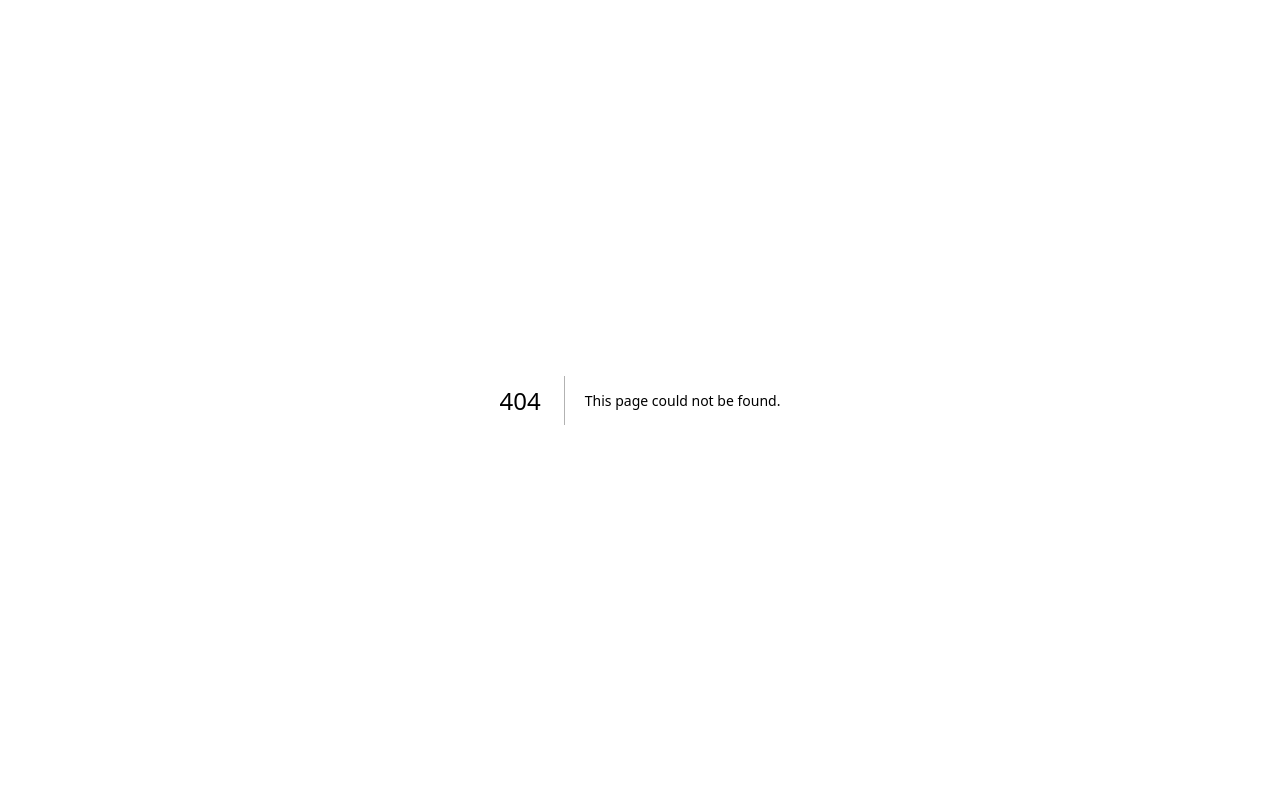
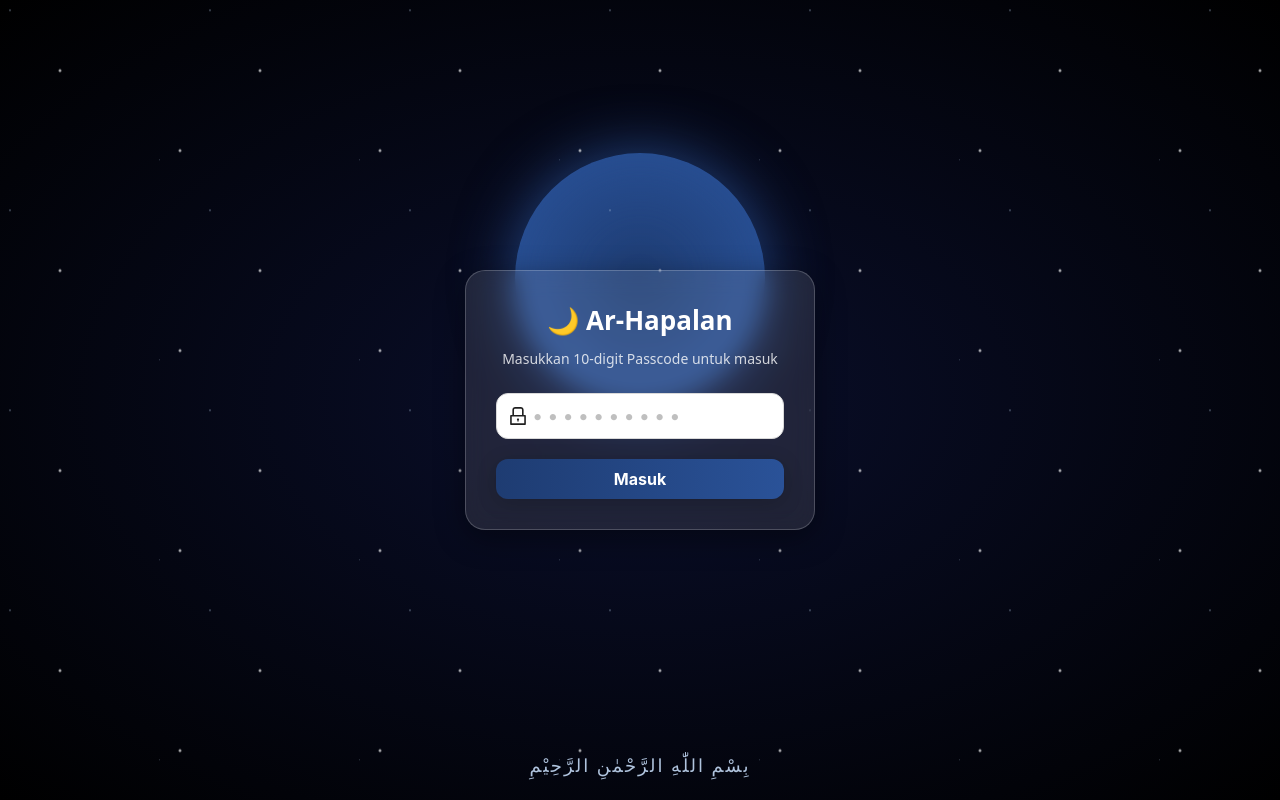
Before and after one commit to rid-cmyk/laporan_hafalan_ar, a Next.js app: page /login in a window 1280 px wide. Before the commit this address had no page. Built offline with nearby package versions, Linux system fonts and the light colour scheme.

Commit message:
login page

```diff
--- /dev/null
+++ b/app/login/login.css
@@ -0,0 +1,130 @@
+.login-container {
+  height: 100vh;
+  width: 100vw;
+  display: flex;
+  justify-content: center;
+  align-items: center;
+  background: radial-gradient(ellipse at center, #0a0f2c 0%, #000 100%);
+  overflow: hidden;
+  position: relative;
+}
+
+/* 🪐 Floating Planet */
+.planet {
+  position: absolute;
+  top: 20%;
+  left: 50%;
+  transform: translateX(-50%);
+  width: 250px;
+  height: 250px;
+  background: radial-gradient(circle, #1e3c72, #2a5298);
+  border-radius: 50%;
+  box-shadow: 0 0 60px rgba(42, 82, 152, 0.8),
+              0 0 100px rgba(42, 82, 152, 0.6) inset;
+  animation: float 6s ease-in-out infinite;
+  z-index: 0;
+}
+
+/* 🌟 Stars background */
+.stars,
+.stars2 {
+  position: absolute;
+  width: 200%;
+  height: 200%;
+  background-repeat: repeat;
+  background-size: 200px 200px;
+  z-index: 0;
+}
+
+.stars {
+  background-image: radial-gradient(2px 2px at 20px 30px, white, transparent),
+                    radial-gradient(2px 2px at 100px 150px, white, transparent),
+                    radial-gradient(1px 1px at 250px 80px, white, transparent),
+                    radial-gradient(1px 1px at 300px 300px, white, transparent);
+  animation: moveStars 60s linear infinite;
+}
+
+.stars2 {
+  background-image: radial-gradient(1px 1px at 50px 50px, #b0c4de, transparent),
+                    radial-gradient(1px 1px at 200px 200px, #b0c4de, transparent),
+                    radial-gradient(2px 2px at 400px 100px, #b0c4de, transparent);
+  animation: moveStars 120s linear infinite;
+}
+
+/* 🌙 Login Card */
+.login-card {
+  position: relative;
+  z-index: 10;
+  width: 350px;
+  padding: 30px;
+  background: rgba(255, 255, 255, 0.1);
+  backdrop-filter: blur(12px);
+  -webkit-backdrop-filter: blur(12px);
+  border: 1px solid rgba(255, 255, 255, 0.2);
+  border-radius: 20px;
+  text-align: center;
+  color: white;
+  box-shadow: 0 8px 30px rgba(0, 0, 0, 0.4);
+}
+
+.title {
+  font-size: 26px;
+  font-weight: bold;
+  margin-bottom: 8px;
+}
+
+.subtitle {
+  font-size: 14px;
+  opacity: 0.8;
+  margin-bottom: 24px;
+}
+
+/* 🔐 Input & Button */
+.passcode-input {
+  margin-bottom: 20px;
+  text-align: center;
+  letter-spacing: 4px;
+  font-size: 20px;
+  border-radius: 12px;
+}
+
+.login-button {
+  background: linear-gradient(90deg, #1e3c72, #2a5298);
+  border: none;
+  border-radius: 12px;
+  font-weight: bold;
+  box-shadow: 0 4px 20px rgba(0, 0, 0, 0.2);
+}
+
+.footer {
+  position: absolute;
+  bottom: 20px;
+  width: 100%;
+  text-align: center;
+  color: #b0c4de;
+  font-size: 18px;
+  font-family: "Scheherazade New", serif;
+  letter-spacing: 2px;
+}
+
+/* 🌟 Floating & moving animations */
+@keyframes float {
+  0% {
+    transform: translate(-50%, 0px);
+  }
+  50% {
+    transform: translate(-50%, -20px);
+  }
+  100% {
+    transform: translate(-50%, 0px);
+  }
+}
+
+@keyframes moveStars {
+  from {
+    transform: translateY(0);
+  }
+  to {
+    transform: translateY(-1000px);
+  }
+}
--- /dev/null
+++ b/app/login/page.tsx
@@ -0,0 +1,48 @@
+"use client";
+
+import React, { useState } from "react";
+import { Input, Button } from "antd";
+import { LockOutlined } from "@ant-design/icons";
+import { motion } from "framer-motion";
+import "./login.css";
+
+export default function LoginPage() {
+  const [passcode, setPasscode] = useState("");
+
+  return (
+    <div className="login-container">
+      {/* 🌍 3D Floating Planet Background */}
+      <div className="planet" />
+      <div className="stars" />
+      <div className="stars2" />
+
+      {/* ✨ Glass Login Card */}
+      <motion.div
+        className="login-card"
+        initial={{ opacity: 0, y: 50, scale: 0.8 }}
+        animate={{ opacity: 1, y: 0, scale: 1 }}
+        transition={{ duration: 0.8, ease: "easeOut" }}
+      >
+        <h2 className="title">🌙 Ar-Hapalan</h2>
+        <p className="subtitle">Masukkan 10-digit Passcode untuk masuk</p>
+
+        <Input
+          maxLength={10}
+          value={passcode}
+          onChange={(e) => setPasscode(e.target.value)}
+          placeholder="••••••••••"
+          prefix={<LockOutlined />}
+          size="large"
+          className="passcode-input"
+        />
+
+        <Button type="primary" size="large" block className="login-button">
+          Masuk
+        </Button>
+      </motion.div>
+
+      {/* ✨ Islamic Footer */}
+      <div className="footer">بِسْمِ اللّٰهِ الرَّحْمٰنِ الرَّحِيْمِ</div>
+    </div>
+  );
+}
--- a/package.json
+++ b/package.json
@@ -16,6 +16,7 @@
     "@prisma/extension-accelerate": "^2.0.2",
     "bcrypt": "^6.0.0",
     "bcryptjs": "^3.0.2",
+    "framer-motion": "^12.23.22",
     "next": "15.5.3",
     "react": "19.1.0",
     "react-dom": "19.1.0",
```
Also changed, not shown: 1 other file (tests, documents, lock files or other folders).
